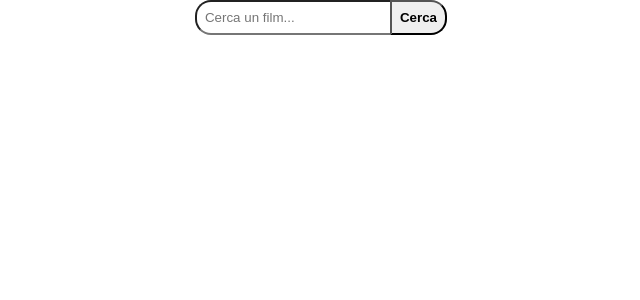
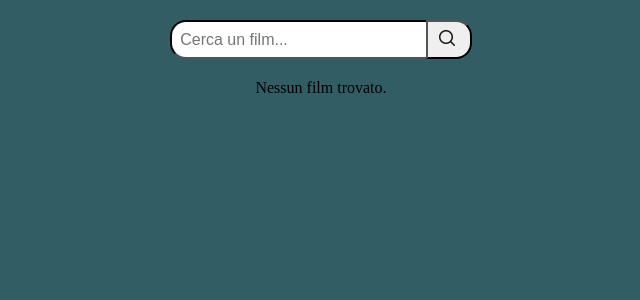
Before and after one commit to DanieleTrippodo/vite-boolflix, a Vue app: page / in a window 1280 px wide. Shown: the top 300 px of the page, without its empty margins (319-959 px from the left). Built offline with nearby package versions, Linux system fonts and the light colour scheme.

Commit message:
update all component and change some logic on search

```diff
--- a/index.html
+++ b/index.html
@@ -5,13 +5,21 @@
     <link rel="icon" type="image/svg+xml" href="/vite.svg" />
     <meta name="viewport" content="width=device-width, initial-scale=1.0" />
     <title>BoolFix</title>
+
+    <!-- Collegamento CSS -->
+    <link rel="stylesheet" href="./src/style.css">
   </head>
 
 
 
 
   <body>
-    <div id="app"></div>
+
+    <div id="app">
+      <!-- Istanza Vue3 -->
+    </div>
+
+    <!-- Collegamento JS (con Vue) -->
     <script type="module" src="/src/main.js"></script>
   </body>
 </html>
--- a/src/App.vue
+++ b/src/App.vue
@@ -23,7 +23,7 @@ export default {
       try {
         const response = await axios.get('/search/movie', {
           params: {
-            api_key: '4ec0ba7c0ea82de7085d2c129e2c544d', // la mia API Key
+            api_key: '4ec0ba7c0ea82de7085d2c129e2c544d', // todo - qui dobbiamo sostiturire con la costra API Key
             query,
             language: 'it-IT'
           }
@@ -50,10 +50,10 @@ export default {
 <template>
   <!-- Contenuto HTML -->
 
-  <div id="SearchBar">
+  <div class="app">
     <MovieSearch @search-movies="fetchMovies" />
-    <div v-if="loading">Caricamento...</div>
-    <div v-if="error">{{ error }}</div>
+    <div v-if="loading" class="loading">Caricamento...</div>
+    <div v-if="error" class="error">{{ error }}</div>
     <MovieList :movies="movies" />
   </div>
 
@@ -71,10 +71,29 @@ export default {
 
 <style scoped>
 /* Contenuto CSS o SCSS */
-#SearchBar{
+
+
+
+/* #SearchBar{
   display: flex;
-    flex-direction: column;
-    align-items: center;
+  flex-direction: column;       Non serve più per adesso...
+  align-items: center;
+} */
+
+.app {
+  text-align: center;
+}
+
+.loading {
+  margin: 20px;
+  font-size: 18px;
+  color: blue;
+}
+
+.error {
+  margin: 20px;
+  font-size: 18px;
+  color: red;
 }
 </style>
 
--- /dev/null
+++ b/src/components/FilmCard.vue
@@ -0,0 +1,35 @@
+<!-- Qui va la logica del componente (Vue3 + Javascript) -->
+<script>
+export default {
+  name: 'FilmCard',
+  props: {
+    movie: {
+      type: Object,
+      required: true
+    }
+  }
+};
+</script>
+
+
+
+<!-- Qui va il contenuto di questo elemento (HTML) -->
+<template>
+  <div class="film-card">
+    <h2>{{ movie.title }}</h2>
+    <p><strong>Titolo:</strong> {{ movie.original_title }}</p>
+    <p><strong>Lingua:</strong> {{ movie.original_language }}</p>
+    <p><strong>Voto:</strong> {{ movie.vote_average }}</p>
+  </div>
+</template>
+
+
+
+<!-- Qui va lo stile CSS di questo elemento (CSS) -->
+<style scoped>
+.film-card {
+  border: 1px solid #ccc;
+  padding: 10px;
+  margin-bottom: 10px;
+}
+</style>
--- a/src/components/MovieList.vue
+++ b/src/components/MovieList.vue
@@ -1,5 +1,7 @@
 <!-- Qui va la logica del componente (Vue3 + Javascript) -->
 <script>
+import FilmCard from './FilmCard.vue';
+
 export default {
   name: 'MovieList',
   props: {
@@ -7,6 +9,9 @@ export default {
       type: Array,
       required: true
     }
+  },
+  components: {
+    FilmCard
   }
 };
 </script>
@@ -15,12 +20,15 @@ export default {
 
 <!-- Qui va il contenuto di questo elemento (HTML) -->
 <template>
-  <div>
+  <div class="movie-list">
     <ul v-if="movies.length">
-      <li v-for="movie in movies" :key="movie.id">
-        {{ movie.title }}
+      <li v-for="movie in movies" :key="movie.id" class="movie-item">
+        <FilmCard :movie="movie" />
       </li>
     </ul>
+    <div v-else>
+      Nessun film trovato.
+    </div>
   </div>
 </template>
 
@@ -28,7 +36,11 @@ export default {
 
 <!-- Qui va lo stile CSS di questo elemento (CSS) -->
 <style scoped>
-button {
-  font-weight: bold;
+.movie-list {
+  margin: 20px;
+}
+
+.movie-item {
+  margin-bottom: 10px;
 }
 </style>
--- a/src/components/MovieSearch.vue
+++ b/src/components/MovieSearch.vue
@@ -19,9 +19,13 @@ export default {
 
 <!-- Qui va il contenuto di questo elemento (HTML) -->
 <template>
-  <div>
+  <div class="search-bar">
     <input v-model="query" @keyup.enter="search" placeholder="Cerca un film..." />
-    <button @click="search">Cerca</button>
+
+    <!-- Bottone per avviare la ricerca -->
+    <button @click="search">
+      <img src="../assets/img/search-icon-2048x2048-cmujl7en.png" alt="Search" class="icon">
+    </button>
   </div>
 </template>
 
@@ -41,5 +45,20 @@ input{
   border-top-left-radius: 1rem;
   border-bottom-left-radius: 1rem;
   border-right-style: none;
+  font-size: 16px;
+  width: 16rem;
+  border-color: black;
+}
+
+.search-bar {
+  display: flex;
+  justify-content: center;
+  margin: 20px;
+}
+
+.icon{
+  width: 1rem;
+  margin-left: .2rem;
+  margin-right: .4rem;
 }
 </style>
--- a/src/style.css
+++ b/src/style.css
@@ -4,3 +4,8 @@
     padding: 0;
     box-sizing: border-box;
 }
+
+
+body{
+    background-color: #325d64;
+}
```
Also changed, not shown: src/assets/img/search-icon-2048x2048-cmujl7en.png (added).
